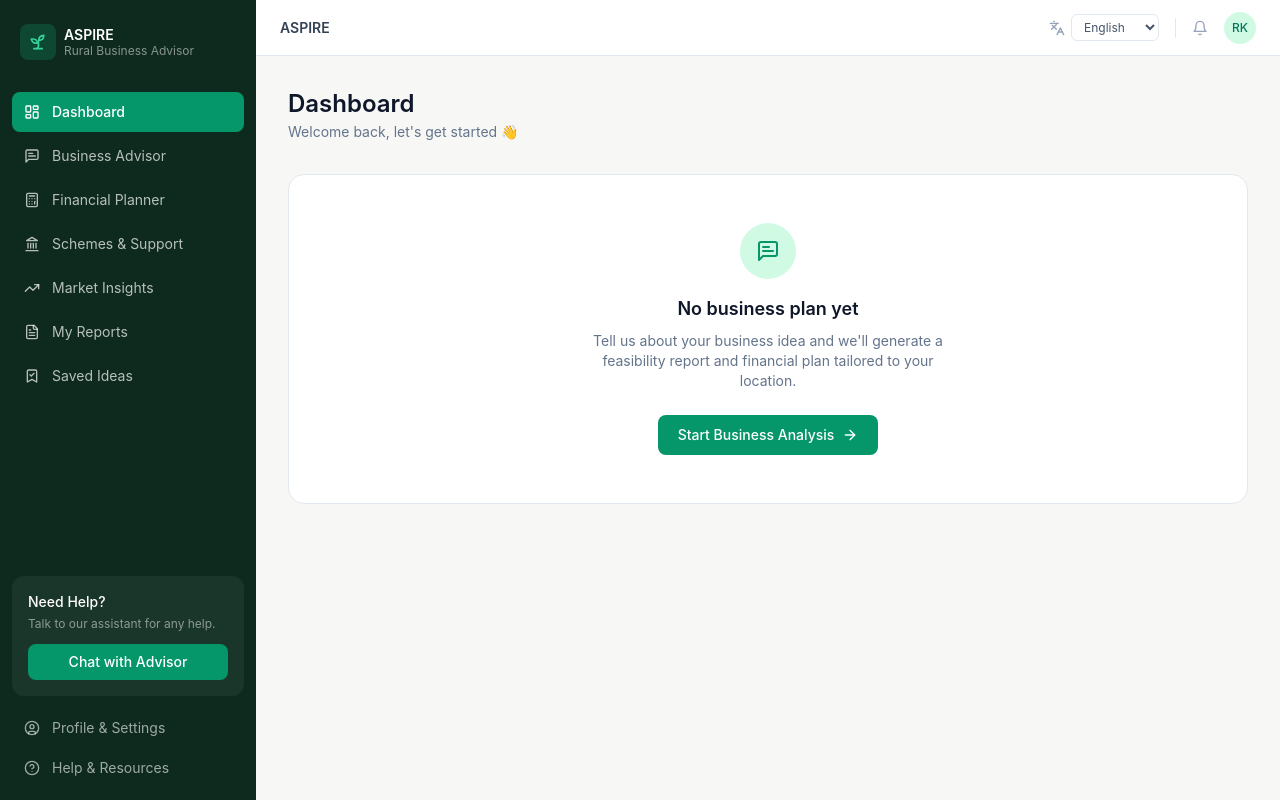
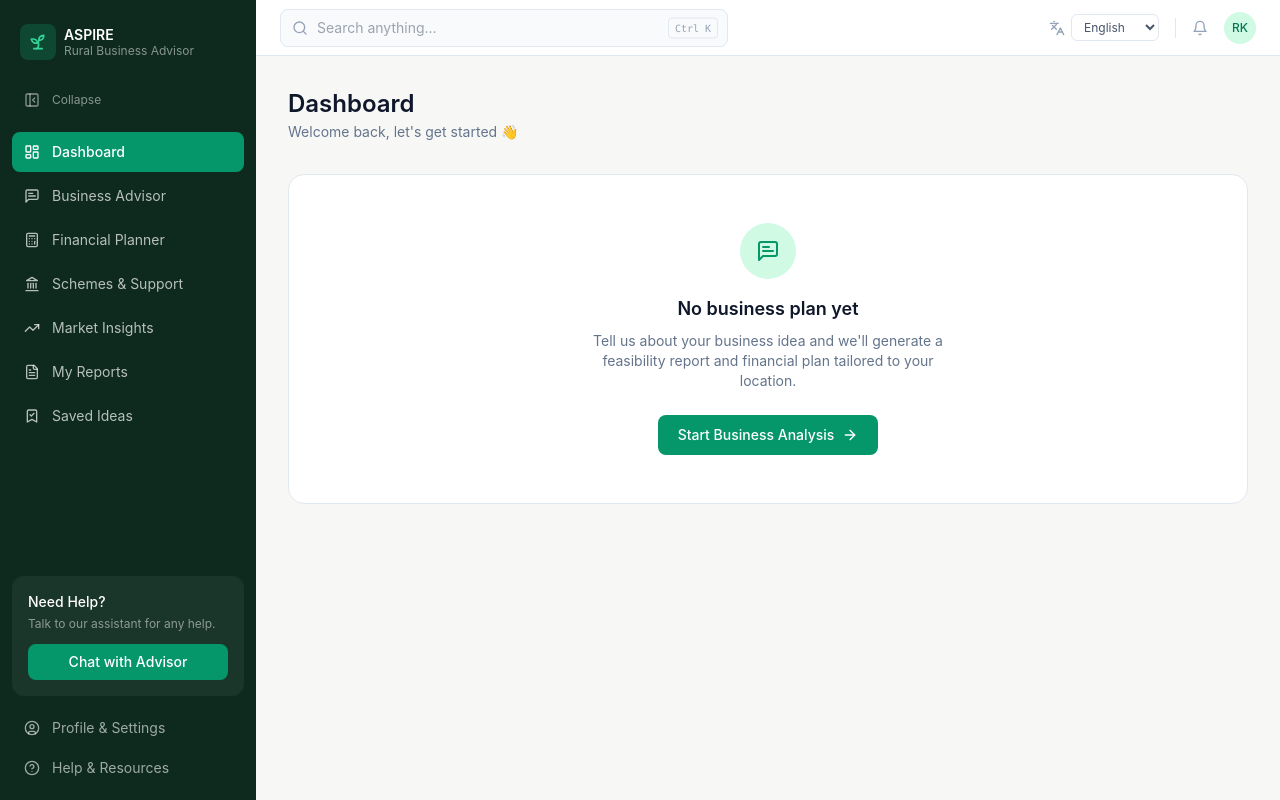
Before and after one commit to anixtech001-lab/ASPIRE, a Next.js app: page /dashboard in a window 1280 px wide. Built offline with nearby package versions, Linux system fonts and the light colour scheme.

Commit message:
Add collapsible sidebar (icon-only/full toggle) and search bar with Ctrl+K shortcut in TopBar

```diff
--- a/app/layout.tsx
+++ b/app/layout.tsx
@@ -1,7 +1,9 @@
 import type { Metadata } from "next";
 import { BusinessProvider } from "@/lib/BusinessContext";
+import { SidebarProvider } from "@/lib/SidebarContext";
 import Sidebar from "@/components/Sidebar";
 import TopBar from "@/components/TopBar";
+import AppShell from "@/components/AppShell";
 import GoogleTranslateDomGuard from "@/components/GoogleTranslateDomGuard";
 import "./globals.css";
 
@@ -23,11 +25,13 @@ export default function RootLayout({ children }: { children: React.ReactNode })
       <body className="bg-[#F7F8F6] text-slate-900 antialiased">
         {/* Must render before any content that Google Translate could touch */}
         <GoogleTranslateDomGuard />
-        <BusinessProvider>
-          <Sidebar />
-          <TopBar />
-          <div className="md:pl-64 pt-14">{children}</div>
-        </BusinessProvider>
+        <SidebarProvider>
+          <BusinessProvider>
+            <Sidebar />
+            <TopBar />
+            <AppShell>{children}</AppShell>
+          </BusinessProvider>
+        </SidebarProvider>
       </body>
     </html>
   );
--- /dev/null
+++ b/components/AppShell.tsx
@@ -0,0 +1,14 @@
+"use client";
+
+import { ReactNode } from "react";
+import { useSidebar } from "@/lib/SidebarContext";
+
+export default function AppShell({ children }: { children: ReactNode }) {
+  const { collapsed } = useSidebar();
+
+  return (
+    <div className={`pt-14 transition-all duration-200 ${collapsed ? "md:pl-16" : "md:pl-64"}`}>
+      {children}
+    </div>
+  );
+}
--- a/components/Sidebar.tsx
+++ b/components/Sidebar.tsx
@@ -2,6 +2,7 @@
 
 import Link from "next/link";
 import { usePathname } from "next/navigation";
+import { useSidebar } from "@/lib/SidebarContext";
 import {
   LayoutDashboard,
   MessageSquareText,
@@ -13,6 +14,8 @@ import {
   UserCircle,
   HelpCircle,
   Sprout,
+  PanelLeftClose,
+  PanelLeftOpen,
 } from "lucide-react";
 
 const NAV_ITEMS = [
@@ -32,18 +35,36 @@ const FOOTER_ITEMS = [
 
 export default function Sidebar() {
   const pathname = usePathname();
+  const { collapsed, toggle } = useSidebar();
 
   return (
-    <aside className="hidden md:flex md:w-64 md:flex-col md:fixed md:inset-y-0 bg-[#0E2A1E] text-white">
-      <div className="flex items-center gap-2 px-5 py-6">
-        <div className="flex h-9 w-9 items-center justify-center rounded-lg bg-emerald-500/20">
+    <aside
+      className={`hidden md:flex md:flex-col md:fixed md:inset-y-0 bg-[#0E2A1E] text-white transition-all duration-200 z-30 ${collapsed ? "md:w-16" : "md:w-64"
+        }`}
+    >
+      <div className={`flex items-center gap-2 py-6 ${collapsed ? "justify-center px-2" : "px-5"}`}>
+        <div className="flex h-9 w-9 items-center justify-center rounded-lg bg-emerald-500/20 shrink-0">
           <Sprout className="h-5 w-5 text-emerald-400" />
         </div>
-        <div>
-          <div className="text-sm font-semibold leading-tight" translate="no">ASPIRE</div>
+        {!collapsed && (
+          <div className="min-w-0">
+            <div className="text-sm font-semibold leading-tight" translate="no">
+              ASPIRE
+            </div>
             <div className="text-xs text-white/50 leading-tight">Rural Business Advisor</div>
           </div>
+        )}
       </div>
+
+      <button
+        onClick={toggle}
+        title={collapsed ? "Expand sidebar" : "Collapse sidebar"}
+        className={`flex items-center gap-3 mx-3 mb-2 rounded-lg px-3 py-2 text-xs text-white/50 hover:bg-white/5 hover:text-white transition-colors ${collapsed ? "justify-center" : ""
+          }`}
+      >
+        {collapsed ? <PanelLeftOpen className="h-4 w-4 shrink-0" /> : <PanelLeftClose className="h-4 w-4 shrink-0" />}
+        {!collapsed && "Collapse"}
+      </button>
 
       <nav className="flex-1 overflow-y-auto px-3 py-2 space-y-1">
         {NAV_ITEMS.map(({ href, label, icon: Icon }) => {
@@ -52,19 +73,22 @@ export default function Sidebar() {
             <Link
               key={href}
               href={href}
-              className={`flex items-center gap-3 rounded-lg px-3 py-2.5 text-sm transition-colors ${active
+              title={collapsed ? label : undefined}
+              className={`flex items-center gap-3 rounded-lg px-3 py-2.5 text-sm transition-colors ${collapsed ? "justify-center" : ""
+                } ${active
                   ? "bg-emerald-600 text-white font-medium"
                   : "text-white/70 hover:bg-white/5 hover:text-white"
                 }`}
             >
               <Icon className="h-4 w-4 shrink-0" />
-              {label}
+              {!collapsed && label}
             </Link>
           );
         })}
       </nav>
 
       <div className="px-3 pb-3">
+        {!collapsed && (
           <div className="rounded-xl bg-white/5 p-4 mb-3">
             <div className="text-sm font-medium mb-1">Need Help?</div>
             <div className="text-xs text-white/50 mb-3">Talk to our assistant for any help.</div>
@@ -75,14 +99,17 @@ export default function Sidebar() {
               Chat with Advisor
             </Link>
           </div>
+        )}
         {FOOTER_ITEMS.map(({ href, label, icon: Icon }) => (
           <Link
             key={href}
             href={href}
-            className="flex items-center gap-3 rounded-lg px-3 py-2.5 text-sm text-white/60 hover:bg-white/5 hover:text-white transition-colors"
+            title={collapsed ? label : undefined}
+            className={`flex items-center gap-3 rounded-lg px-3 py-2.5 text-sm text-white/60 hover:bg-white/5 hover:text-white transition-colors ${collapsed ? "justify-center" : ""
+              }`}
           >
             <Icon className="h-4 w-4 shrink-0" />
-            {label}
+            {!collapsed && label}
           </Link>
         ))}
       </div>
--- a/components/TopBar.tsx
+++ b/components/TopBar.tsx
@@ -1,15 +1,93 @@
 "use client";
 
-import { Bell } from "lucide-react";
+import { useState, useRef, useEffect } from "react";
+import { useRouter } from "next/navigation";
+import { Bell, Search } from "lucide-react";
+import { useSidebar } from "@/lib/SidebarContext";
 import GoogleTranslate from "./GoogleTranslate";
 
+const SEARCHABLE_PAGES = [
+    { href: "/dashboard", label: "Dashboard" },
+    { href: "/advisor", label: "Business Advisor" },
+    { href: "/financial-planner", label: "Financial Planner" },
+    { href: "/schemes", label: "Schemes & Support" },
+    { href: "/market-insights", label: "Market Insights" },
+    { href: "/reports", label: "My Reports" },
+    { href: "/saved-ideas", label: "Saved Ideas" },
+    { href: "/profile", label: "Profile & Settings" },
+    { href: "/help", label: "Help & Resources" },
+];
+
 export default function TopBar() {
+    const { collapsed } = useSidebar();
+    const router = useRouter();
+    const inputRef = useRef<HTMLInputElement>(null);
+    const [query, setQuery] = useState("");
+    const [open, setOpen] = useState(false);
+
+    const results = query.trim()
+        ? SEARCHABLE_PAGES.filter((p) => p.label.toLowerCase().includes(query.trim().toLowerCase()))
+        : [];
+
+    // Ctrl/Cmd+K focuses the search box, matching the shortcut hint shown
+    useEffect(() => {
+        const handler = (e: KeyboardEvent) => {
+            if ((e.ctrlKey || e.metaKey) && e.key.toLowerCase() === "k") {
+                e.preventDefault();
+                inputRef.current?.focus();
+                setOpen(true);
+            }
+            if (e.key === "Escape") {
+                inputRef.current?.blur();
+                setOpen(false);
+            }
+        };
+        window.addEventListener("keydown", handler);
+        return () => window.removeEventListener("keydown", handler);
+    }, []);
+
+    const goTo = (href: string) => {
+        router.push(href);
+        setQuery("");
+        setOpen(false);
+    };
+
     return (
-        <header className="fixed top-0 left-0 right-0 md:left-64 h-14 bg-white border-b border-slate-200 z-40 flex items-center justify-between px-4 md:px-6">
-            <div className="flex items-center gap-2">
-                <span className="text-sm font-semibold text-slate-700" translate="no">
-                    ASPIRE
-                </span>
+        <header
+            className={`fixed top-0 left-0 right-0 h-14 bg-white border-b border-slate-200 z-40 flex items-center justify-between px-4 md:px-6 gap-4 transition-all duration-200 ${collapsed ? "md:left-16" : "md:left-64"
+                }`}
+        >
+            <div className="relative flex-1 max-w-md">
+                <Search className="h-4 w-4 text-slate-400 absolute left-3 top-1/2 -translate-y-1/2" />
+                <input
+                    ref={inputRef}
+                    value={query}
+                    onChange={(e) => {
+                        setQuery(e.target.value);
+                        setOpen(true);
+                    }}
+                    onFocus={() => setOpen(true)}
+                    onBlur={() => setTimeout(() => setOpen(false), 150)} // allow click on result before closing
+                    placeholder="Search anything…"
+                    className="w-full text-sm bg-slate-50 border border-slate-200 rounded-lg pl-9 pr-14 py-2 outline-none focus:border-emerald-400 focus:bg-white transition-colors"
+                />
+                <kbd className="hidden sm:block absolute right-2.5 top-1/2 -translate-y-1/2 text-[10px] text-slate-400 border border-slate-200 rounded px-1.5 py-0.5">
+                    Ctrl K
+                </kbd>
+
+                {open && results.length > 0 && (
+                    <div className="absolute top-full mt-1 left-0 right-0 bg-white border border-slate-200 rounded-lg shadow-lg py-1 z-50">
+                        {results.map((r) => (
+                            <button
+                                key={r.href}
+                                onMouseDown={() => goTo(r.href)}
+                                className="w-full text-left text-sm px-3 py-2 hover:bg-slate-50 text-slate-700"
+                            >
+                                {r.label}
+                            </button>
+                        ))}
+                    </div>
+                )}
             </div>
 
             <div className="flex items-center gap-4">
--- /dev/null
+++ b/lib/SidebarContext.tsx
@@ -0,0 +1,41 @@
+"use client";
+
+import { createContext, useContext, useState, useEffect, ReactNode } from "react";
+
+interface SidebarContextValue {
+  collapsed: boolean;
+  toggle: () => void;
+}
+
+const SidebarContext = createContext<SidebarContextValue | undefined>(undefined);
+
+const STORAGE_KEY = "aspire_sidebar_collapsed";
+
+export function SidebarProvider({ children }: { children: ReactNode }) {
+  const [collapsed, setCollapsed] = useState(false);
+
+  // Remember the user's preference across visits (just a UI preference,
+  // not business data, so plain localStorage is fine here).
+  useEffect(() => {
+    const saved = window.localStorage.getItem(STORAGE_KEY);
+    if (saved === "true") setCollapsed(true);
+  }, []);
+
+  const toggle = () => {
+    setCollapsed((prev) => {
+      const next = !prev;
+      window.localStorage.setItem(STORAGE_KEY, String(next));
+      return next;
+    });
+  };
+
+  return (
+    <SidebarContext.Provider value={{ collapsed, toggle }}>{children}</SidebarContext.Provider>
+  );
+}
+
+export function useSidebar() {
+  const ctx = useContext(SidebarContext);
+  if (!ctx) throw new Error("useSidebar must be used within a SidebarProvider");
+  return ctx;
+}
```
Lines whose indentation alone changed are shown as unchanged.
